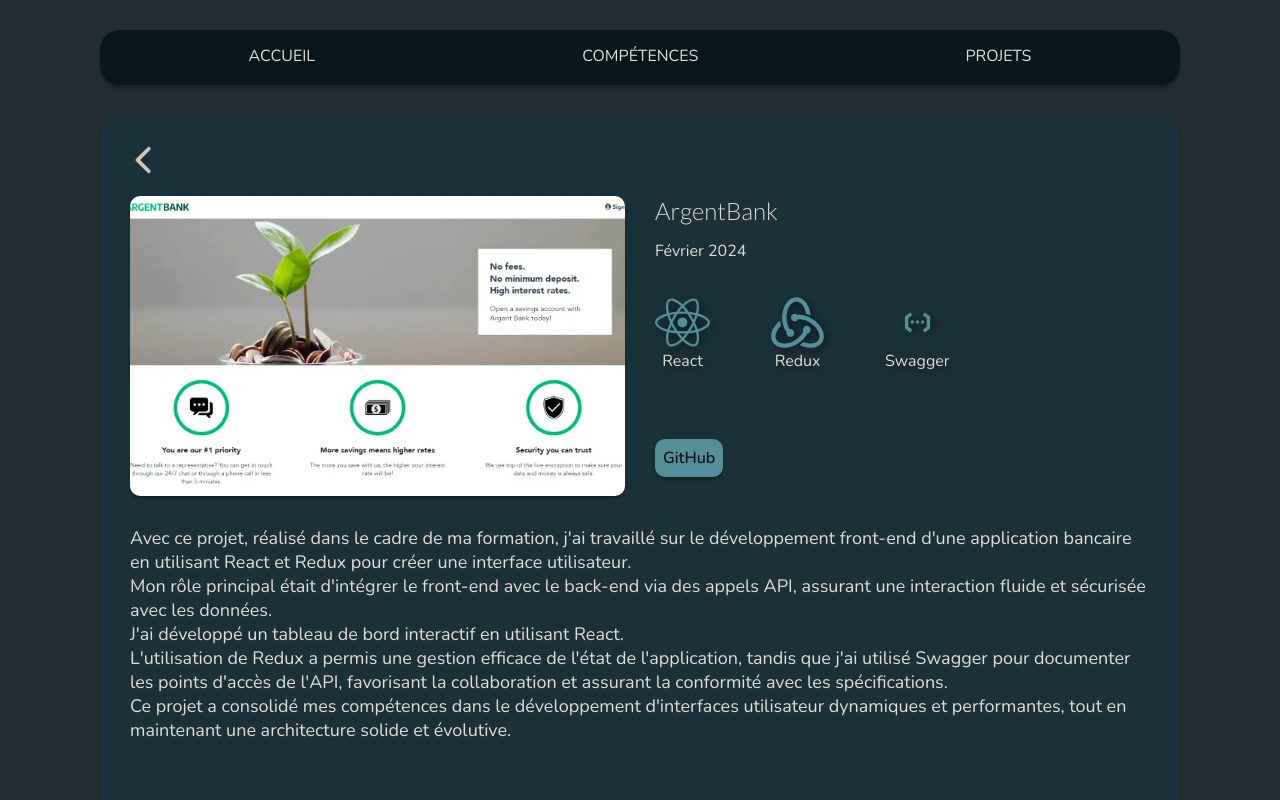
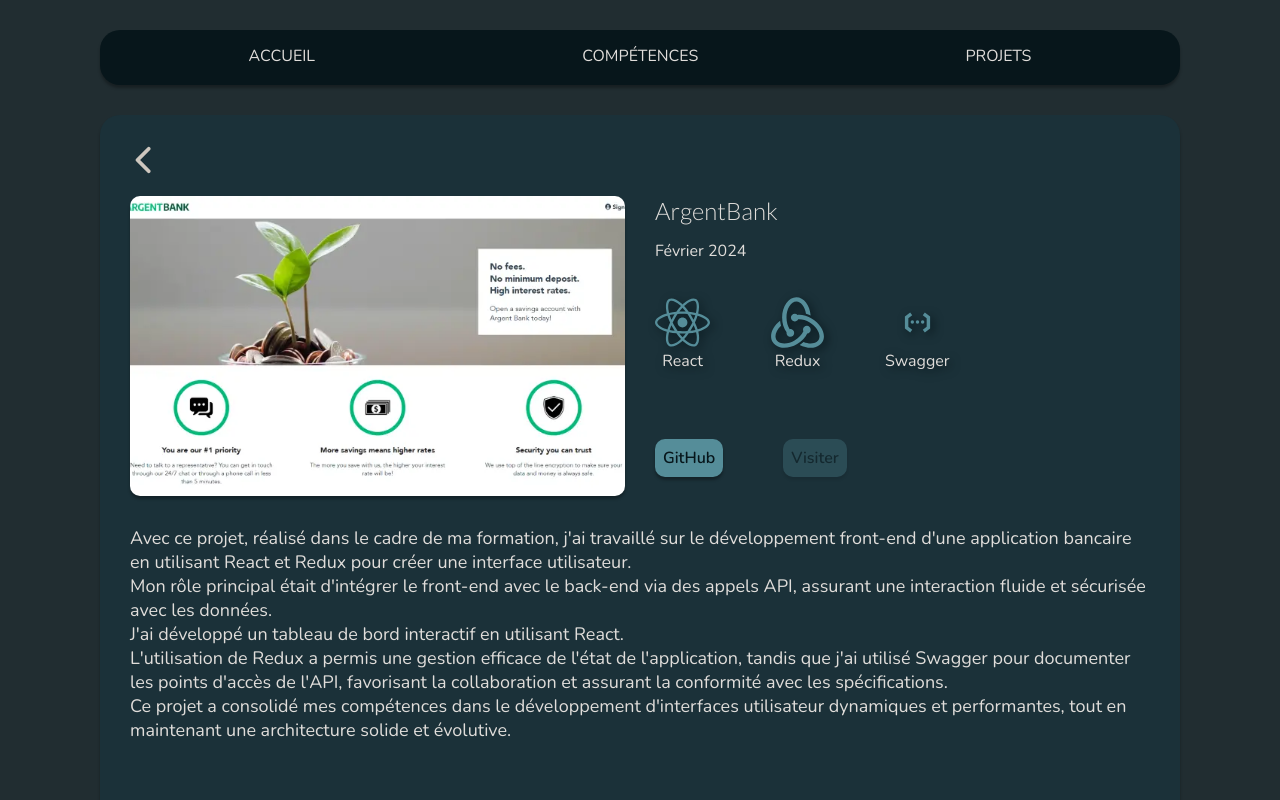
Before and after one commit to 01Chloe/Portfolio, a React (Vite) app: page /project/1 in a window 1280 px wide. Shown: the top 800 px of the page. Built offline with nearby package versions, Linux system fonts and the light colour scheme.

Commit message:
Add disabled link details page

```diff
--- a/src/assets/styles/projectDetails.scss
+++ b/src/assets/styles/projectDetails.scss
@@ -73,7 +73,7 @@
     }
     .projects-links-container {
       margin: 15px 0;
-      a {
+      .link {
         padding: 8px;
         box-shadow: 0 3px 3px 0 rgba(0, 0, 0, 0.3);
         border-radius: 10px;
@@ -84,6 +84,10 @@
         transition: scale 0.3s ease-out;
         &:hover {
           scale: 1.05;
+        }
+        &.link-disabled {
+          pointer-events: none;
+          opacity: 0.3;
         }
       }
     }
--- a/src/pages/ProjectDetails.tsx
+++ b/src/pages/ProjectDetails.tsx
@@ -97,26 +97,22 @@
         {projectDetails.links.map(
           (link: { github?: string; demo?: string }, index: number) => (
             <div className="projects-links-container" key={index}>
-              {link.github && (
               <a
                 href={link.github}
                 target="_blank"
                 aria-label={`Voir le code du site ${projectDetails.name}`}
-                  className="link-details"
+                className={link.github ? "link" : "link link-disabled"}
               >
                 GitHub
               </a>
-              )}
-              {link.demo && (
               <a
                 href={link.demo}
                 target="_blank"
                 aria-label={`Visiter le site ${projectDetails.name}`}
-                  className="link-details"
+                className={link.demo ? "link" : "link link-disabled"}
               >
                 Visiter
               </a>
-              )}
             </div>
           )
         )}
```
Lines whose indentation alone changed are shown as unchanged.
